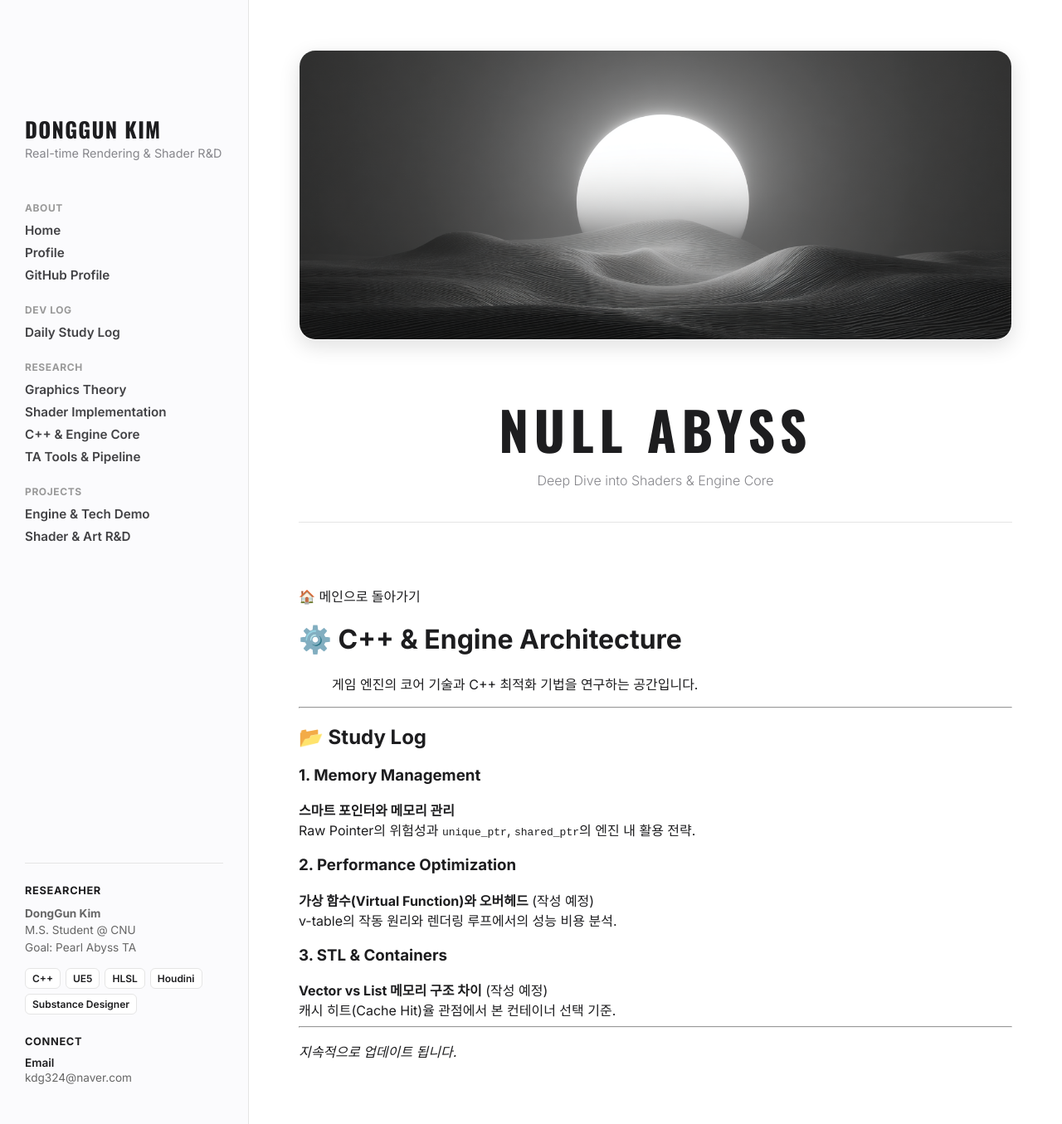
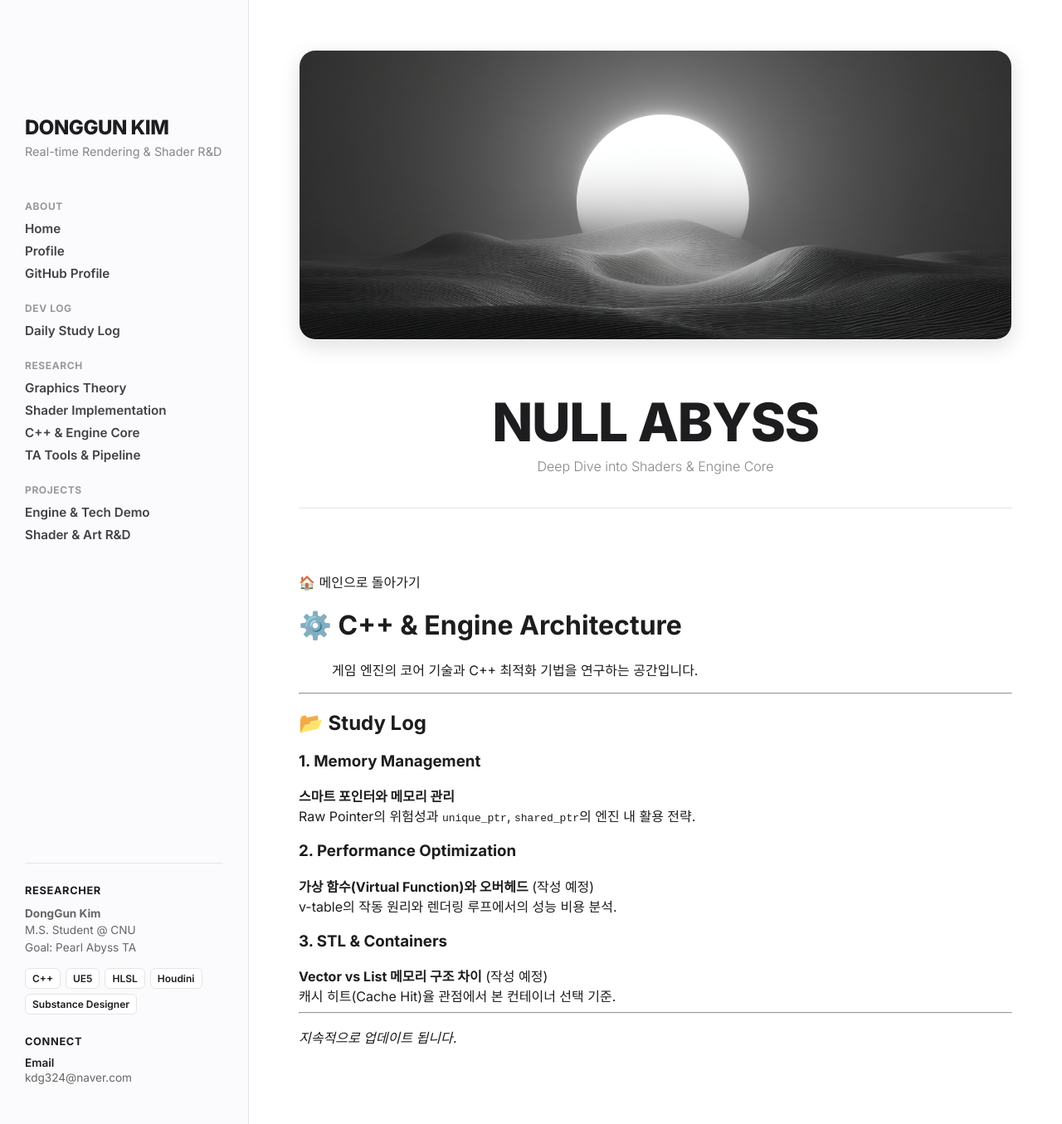
Before and after one commit to KimDongGun324/kimdonggun324.github.io, a Jekyll site: the page built from 03_Engine_CPP/README.md, in a window 1280 px wide. Shown: the whole page at 83% size. Built offline with Jekyll 4.4.1, drawn with Linux system fonts in a browser that asks for light colours.

Commit message:
좌측 상단 DONGGUN KIM 폰트 수정

```diff
--- a/_layouts/default.html
+++ b/_layouts/default.html
@@ -7,7 +7,7 @@
 
   <link rel="preconnect" href="https://fonts.googleapis.com">
   <link rel="preconnect" href="https://fonts.gstatic.com" crossorigin>
-  <link href="https://fonts.googleapis.com/css2?family=Oswald:wght@700&family=Inter:wght@300;400;500;600;700&display=swap" rel="stylesheet">
+  <link href="https://fonts.googleapis.com/css2?family=Oswald:wght@700&family=Inter:wght@300;400;500;600;700;800&display=swap" rel="stylesheet">
 
   <style>
     /* 1. 기본 변수 */
@@ -20,13 +20,15 @@
       --border-color: #e5e5e5;
       --card-shadow: 0 2px 8px rgba(0, 0, 0, 0.04);
       --hover-shadow: 0 8px 24px rgba(0, 0, 0, 0.12);
+      /* 기본 폰트 스택 정의 (애플 스타일) */
+      --font-stack: "Inter", -apple-system, BlinkMacSystemFont, system-ui, Roboto, Helvetica, Arial, sans-serif;
     }
 
     * { box-sizing: border-box; }
 
     body {
       margin: 0; padding: 0;
-      font-family: "Inter", -apple-system, BlinkMacSystemFont, sans-serif;
+      font-family: var(--font-stack); /* 전체 기본 폰트 적용 */
       color: var(--text-primary); background-color: var(--bg-app);
       height: 100vh; overflow: hidden;
     }
@@ -48,9 +50,17 @@
       display: flex; flex-direction: column; justify-content: space-between;
       overflow-y: auto;
     }
+
+    /* 🔥 사이드바 메인 타이틀 폰트 변경 (Oswald -> Inter Extra Bold) */
     .sidebar-title {
-      font-family: 'Oswald', sans-serif; font-size: 1.6em; color: #1d1d1f;
-      margin: 0 0 5px 0; letter-spacing: 0.05em; line-height: 1.2;
+      font-family: var(--font-stack); /* 세련된 Inter 폰트 사용 */
+      font-size: 1.5em; /* 크기 약간 조정 */
+      font-weight: 800; /* 가장 두꺼운 웨이트로 존재감 부여 */
+      color: #1d1d1f;
+      margin: 0 0 5px 0;
+      letter-spacing: -0.02em; /* 자간을 약간 좁혀서 단단한 느낌 */
+      line-height: 1.2;
+      text-transform: uppercase;
     }
     .sidebar-desc { font-size: 0.9em; color: var(--text-secondary); margin-bottom: 50px; font-weight: 400; margin-top:0; white-space: nowrap; }
 
@@ -117,8 +127,11 @@
       text-align: center; margin-bottom: 60px; margin-top: 20px;
       padding-bottom: 40px; border-bottom: 1px solid var(--border-color);
     }
+    /* 메인 컨텐츠 타이틀도 통일감을 위해 Inter로 변경 (선택사항) */
     .page-title {
-      font-family: 'Oswald', sans-serif; font-size: 4em; letter-spacing: 0.1em;
+      font-family: var(--font-stack); /* Oswald에서 변경 */
+      font-weight: 800;
+      font-size: 4em; letter-spacing: -0.02em;
       margin: 0 0 5px 0; text-transform: uppercase; color: #1d1d1f;
     }
     .page-desc { font-size: 1em; color: var(--text-secondary); font-weight: 300; }
@@ -140,7 +153,7 @@
       display: flex; align-items: end;
     }
     .col-title {
-      font-family: "Inter", sans-serif; font-size: 1.25em; font-weight: 700;
+      font-family: var(--font-stack); font-size: 1.25em; font-weight: 700;
       color: #1d1d1f; margin: 0; letter-spacing: -0.02em;
     }
 
```
